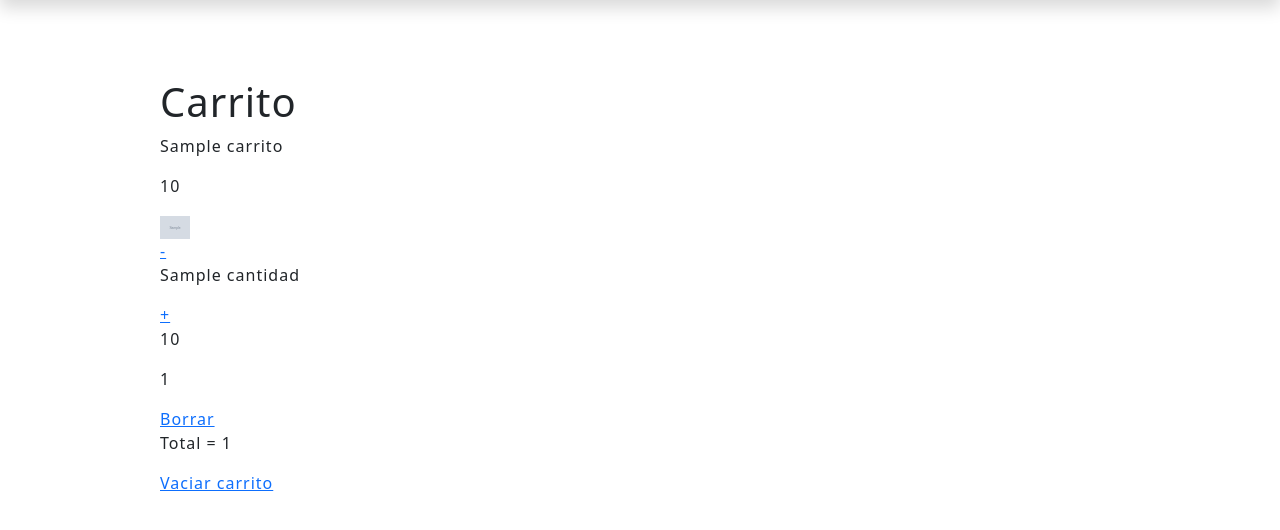
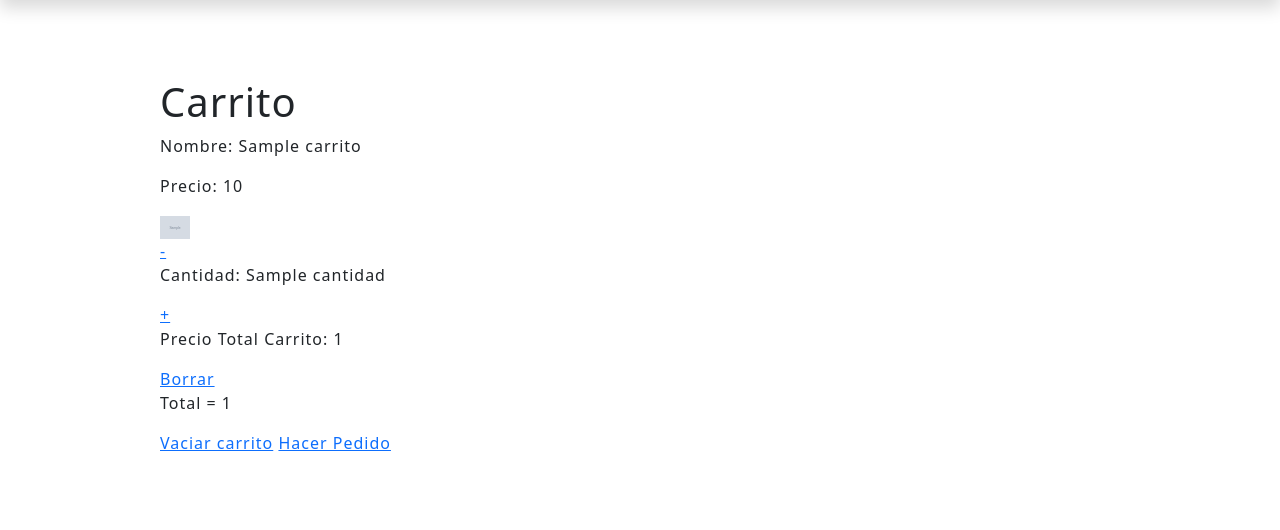
Before and after one commit to MiguelHurtadoDevelop/ProyectoSymfony, a Symfony app: template templates/carrito/carrito.html.twig in a window 1280 px wide. Shown: the part 82-612 px from the top of the page. Run offline with Twig, Linux system fonts and the light colour scheme; the template is opened without the code that fills it: most values are stand-ins (such as "Sample title", 1, 10 or a date in 2020); grey boxes marked "Sample" are stand-in pictures; some libraries are stand-ins or nearby versions.

Commit message:
vista carrito

```diff
--- a/src/Controller/PedidosController.php
+++ b/src/Controller/PedidosController.php
@@ -75,7 +75,6 @@ class PedidosController extends AbstractController
             $entityManager->remove($pedido);
             $entityManager->flush();
         }
-
         return $this->redirectToRoute('app_pedidos_index', [], Response::HTTP_SEE_OTHER);
     }
 }
--- a/templates/carrito/carrito.html.twig
+++ b/templates/carrito/carrito.html.twig
@@ -4,35 +4,37 @@
 
 {% block body %}
     <main>
-        <h1>Carrito</h1>
+        <h1 class="titulo">Carrito</h1>
 
         {% set totalCarrito = 0 %}
 
         {% if carrito is not empty %}
             <div class="carrito">
                 {% for producto in carrito %}
-                    <p>{{ producto.nombre }}</p>
-                    <p>{{ producto.precio }}</p>
-                    <a href="/productos/{{ producto.id }}"><img src="/img/{{ producto.imagen }}"></a>
+                    <p class="nombre">Nombre: {{ producto.nombre }}</p>
+                    <p class="precio">Precio: {{ producto.precio }}</p>
                     <div>
-                        <a href="/carrito/restarCantidad/{{producto.id}}">-</a>
-                        <p>{{producto.cantidad}}</p>
-                        <a href="/carrito/sumarCantidad/{{producto.id}}">+</a>
+                        <a href="/productos/{{ producto.id }}"><img src="/img/{{ producto.imagen }}" class="imagen"></a>
                     </div>
-                    <p>{{producto.precio}}</p>
-                    <p>{{producto.totalPorProducto}}</p>
-                    <a href="/carrito/borrar/{{producto.id}}">Borrar</a>
+                    <div>
+                        <a class="anadirOQuitar" href="/carrito/restarCantidad/{{producto.id}}">-</a>
+                        <p class="cantidad">Cantidad: {{producto.cantidad}}</p>
+                        <a class="anadirOQuitar" href="/carrito/sumarCantidad/{{producto.id}}">+</a>
+                    </div>
+                    <p class="precioTotal">Precio Total Carrito: {{producto.totalPorProducto}}</p>
+                    <a class="borrar" href="/carrito/borrar/{{producto.id}}">Borrar</a>
 
                     {% set totalCarrito = totalCarrito + producto.totalPorProducto %}
                 {% endfor %}
             </div>
-            <p>Total = {{ totalCarrito }}</p>
-            <a href="/carrito/vaciar">Vaciar carrito</a>
+            <p class="totalCarrrito">Total = {{ totalCarrito }}</p>
+            <a class="vaciarORealizar" href="/carrito/vaciar">Vaciar carrito</a>
+            <a class="vaciarORealizar" href="/pedidos/realizarPedido">Hacer Pedido</a>
             {% if error is defined %}
                 <p>{{ error }}</p>
             {% endif %}
         {% else %}
-            <p>No hay productos disponibles en el carrito.</p>
+            <p class="sinProductos">No hay productos disponibles en el carrito.</p>
         {% endif %}
     </main>
 {% endblock %}
```
